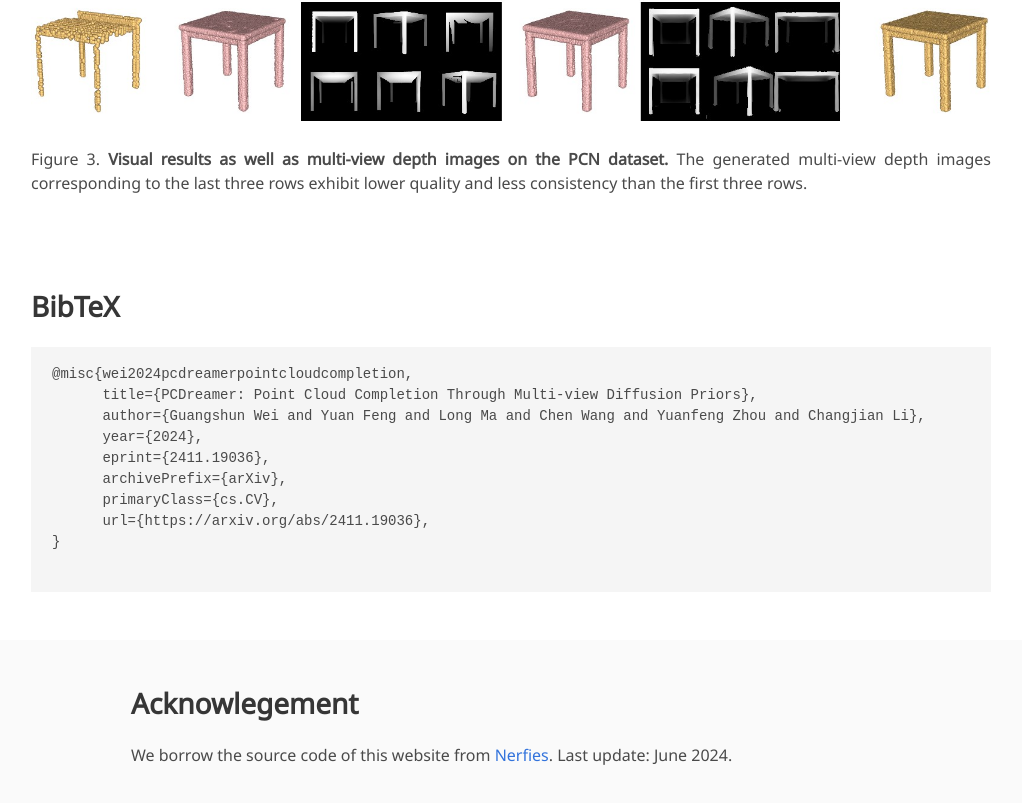
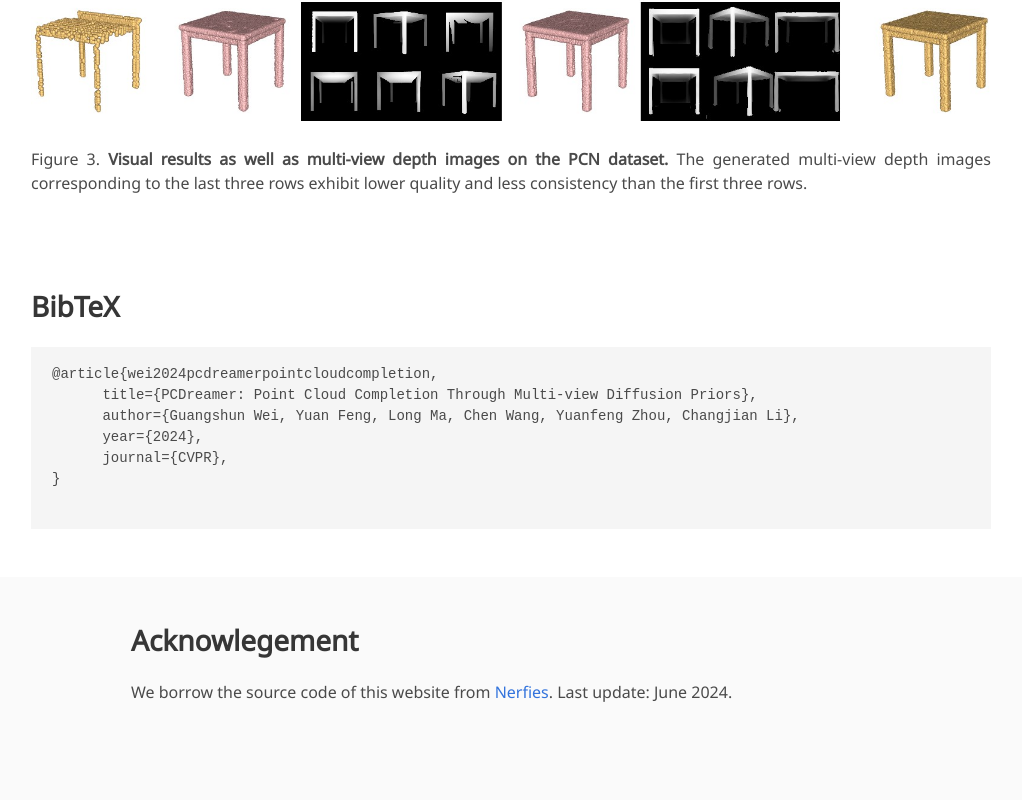
Before and after one commit to GSW-D/PCDreamer, a plain HTML site: page index.html in a window 1280 px wide. Shown: the part 3637-4440 px from the top of the page, without its empty margins (129-1151 px from the left). Drawn offline with nearby package versions, Linux system fonts and the light colour scheme; some icons are missing; a web font is replaced by a local one.

Commit message:
Update index.html

```diff
--- a/index.html
+++ b/index.html
@@ -399,14 +399,11 @@
     <section class="section" id="BibTeX">
         <div class="container is-max-desktop content">
           <h2 class="title">BibTeX</h2>
-          <pre><code>@misc{wei2024pcdreamerpointcloudcompletion,
+          <pre><code>@article{wei2024pcdreamerpointcloudcompletion,
       title={PCDreamer: Point Cloud Completion Through Multi-view Diffusion Priors},
-      author={Guangshun Wei and Yuan Feng and Long Ma and Chen Wang and Yuanfeng Zhou and Changjian Li},
+      author={Guangshun Wei, Yuan Feng, Long Ma, Chen Wang, Yuanfeng Zhou, Changjian Li},
       year={2024},
-      eprint={2411.19036},
-      archivePrefix={arXiv},
-      primaryClass={cs.CV},
-      url={https://arxiv.org/abs/2411.19036},
+      journal={CVPR},
 }
           </code></pre>
         </div>
```
